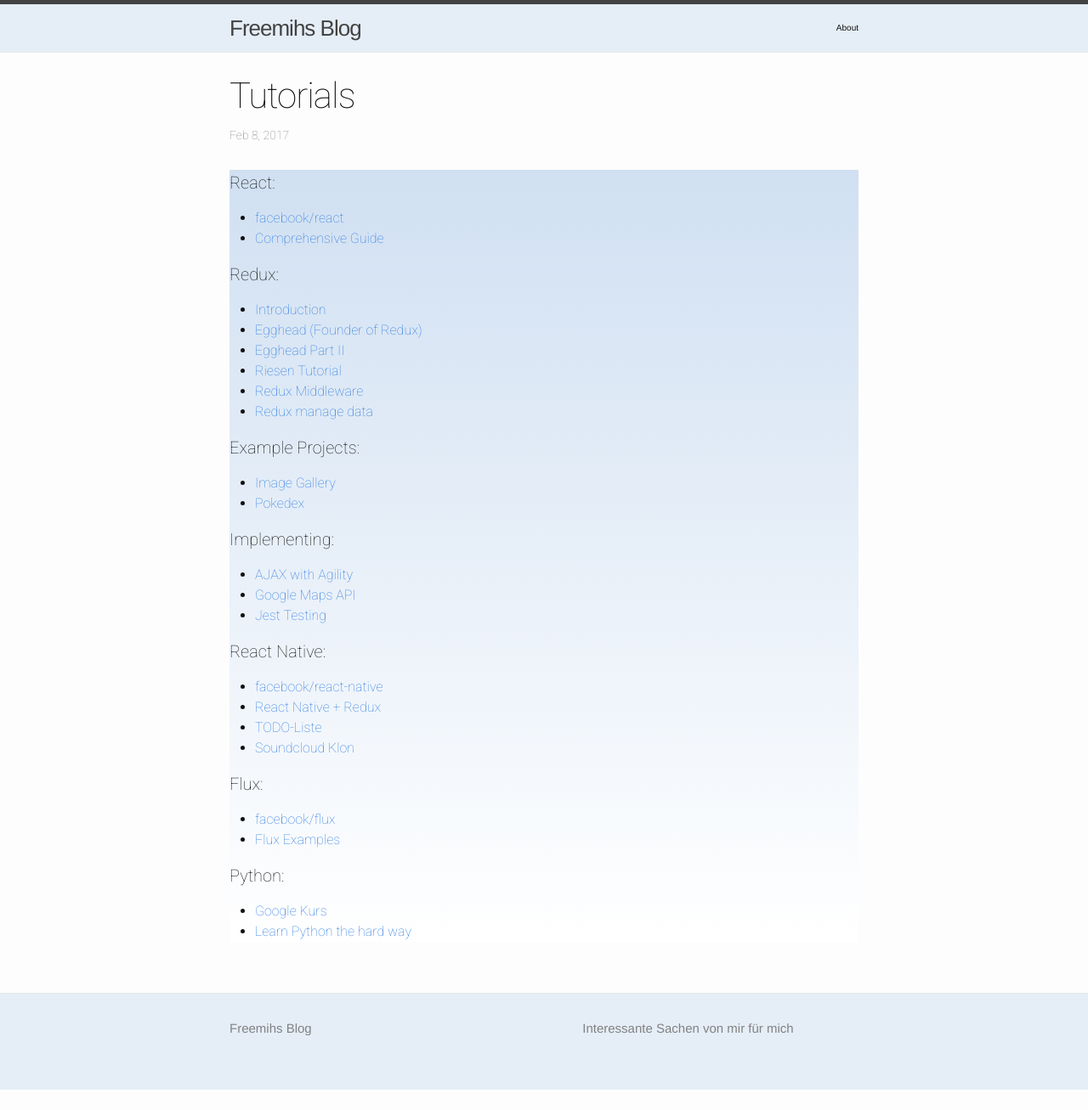
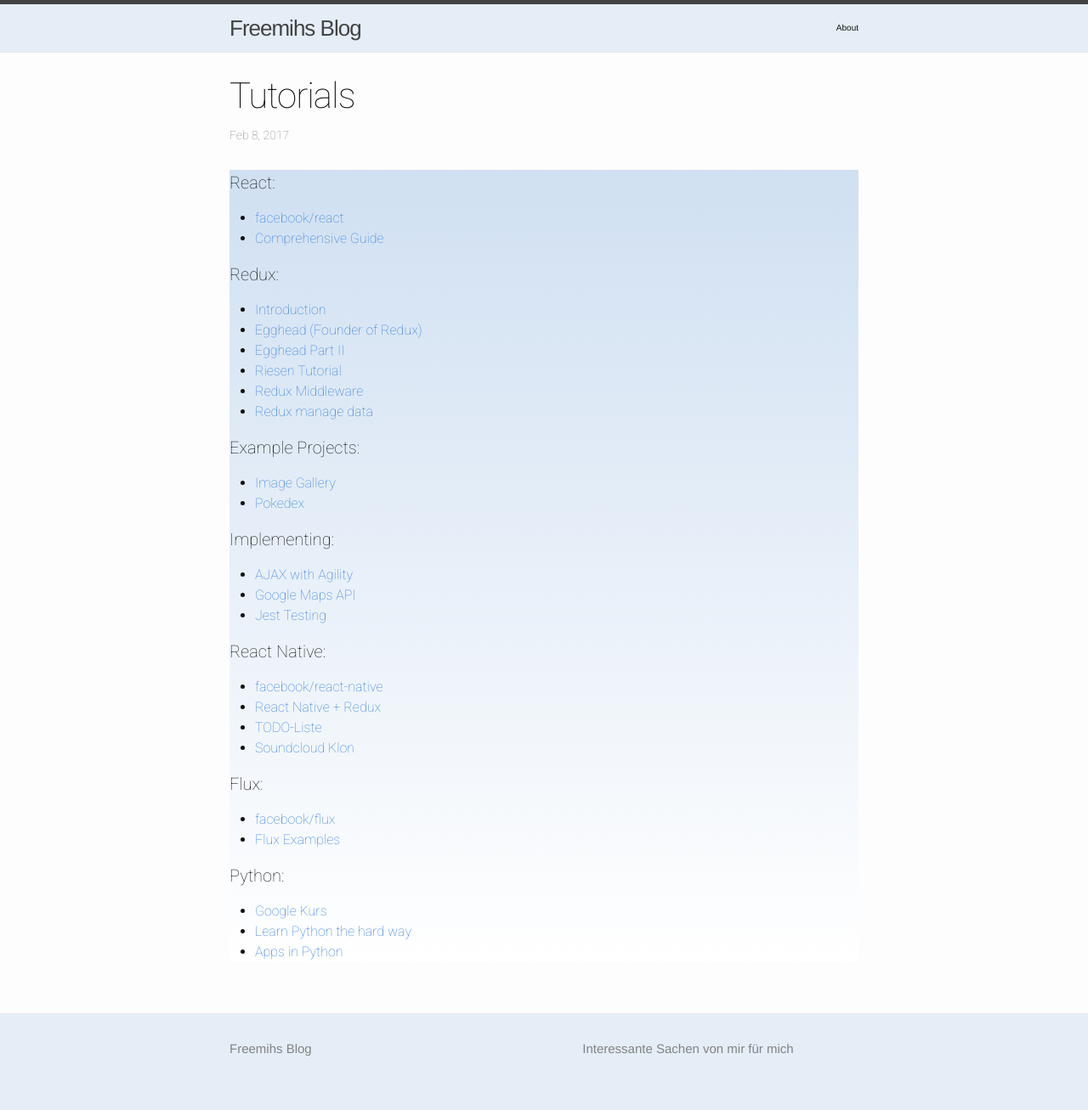
Before and after one commit to freemih/freemih.github.io, a Jekyll site: the page built from _posts/2017-02-08-Tutorials.markdown, in a window 1280 px wide. Shown: the whole page at 85% size. Built offline with Jekyll 4.4.1, drawn with Linux system fonts in a browser that asks for light colours; before the commit the page ends 1283 px from its top, so only the background shows below that.

Commit message:
Update 2017-02-08-Tutorials.markdown

```diff
--- a/_posts/2017-02-08-Tutorials.markdown
+++ b/_posts/2017-02-08-Tutorials.markdown
@@ -77,5 +77,6 @@ date:   2017-02-08 11:05:36 -0500
 <ul>
   <li><a href='https://developers.google.com/edu/python/'>Google Kurs</a></li>
   <li><a href='https://learnpythonthehardway.org/book/'>Learn Python the hard way</a></li>
+  <li><a href='https://de.udacity.com/course/developing-scalable-apps-in-python--ud858/'>Apps in Python</a></li>
 </ul>
 </div>
```
